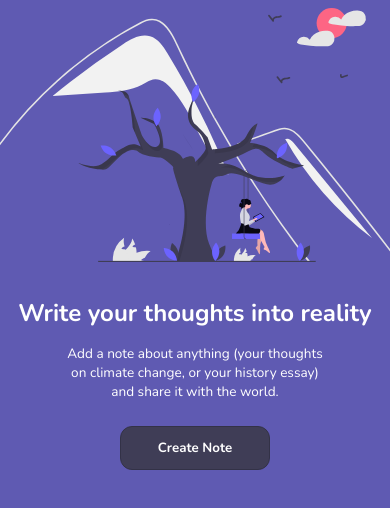
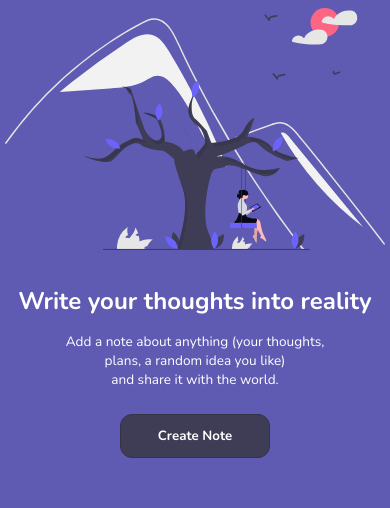
Before and after one commit to Aashish-Sth/Notes-Web-App, a plain HTML site: page index.html in a window 390 px wide. Shown: the part 174-682 px from the top of the page. Drawn offline with nearby package versions, Linux system fonts and the light colour scheme.

Commit message:
minor css fixes

```diff
--- a/index.html
+++ b/index.html
@@ -36,8 +36,8 @@
         <img class="bg-image" src="images/landingPageImage.svg" alt="" />
         <h2 class="sub-head text">Write your thoughts into reality</h2>
         <p class="text description">
-          Add a note about anything (your thoughts<br />
-          on climate change, or your history essay) <br />
+          Add a note about anything (your thoughts,<br />
+          plans, a random idea you like) <br />
           and share it with the world.
         </p>
         <button @click="showNoteAdd" class="text create">Create Note</button>
--- a/styles.css
+++ b/styles.css
@@ -341,7 +341,7 @@ body{
         width: 350px;
     }
     .bg-image {
-        width: 400px;
+        width: 380px;
         margin-top: 0;
         margin-bottom: 20px;
     }
```
